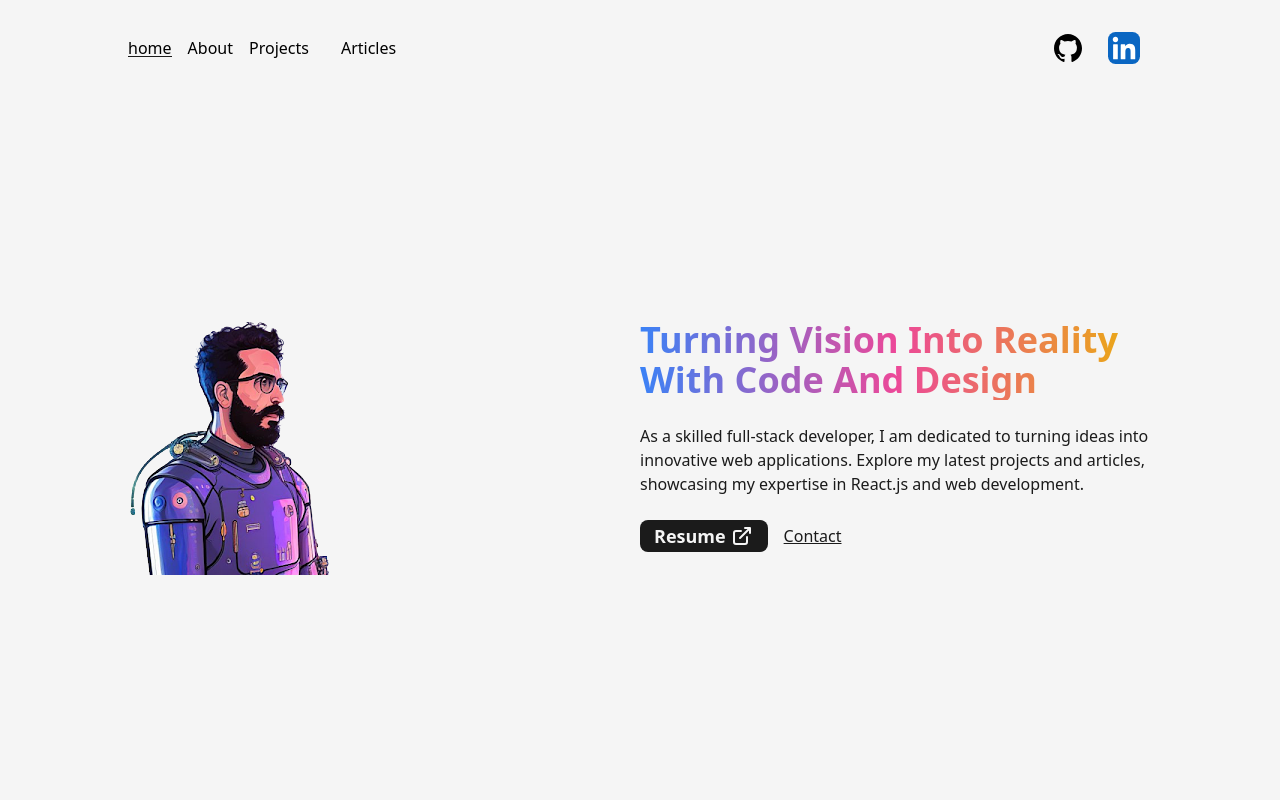
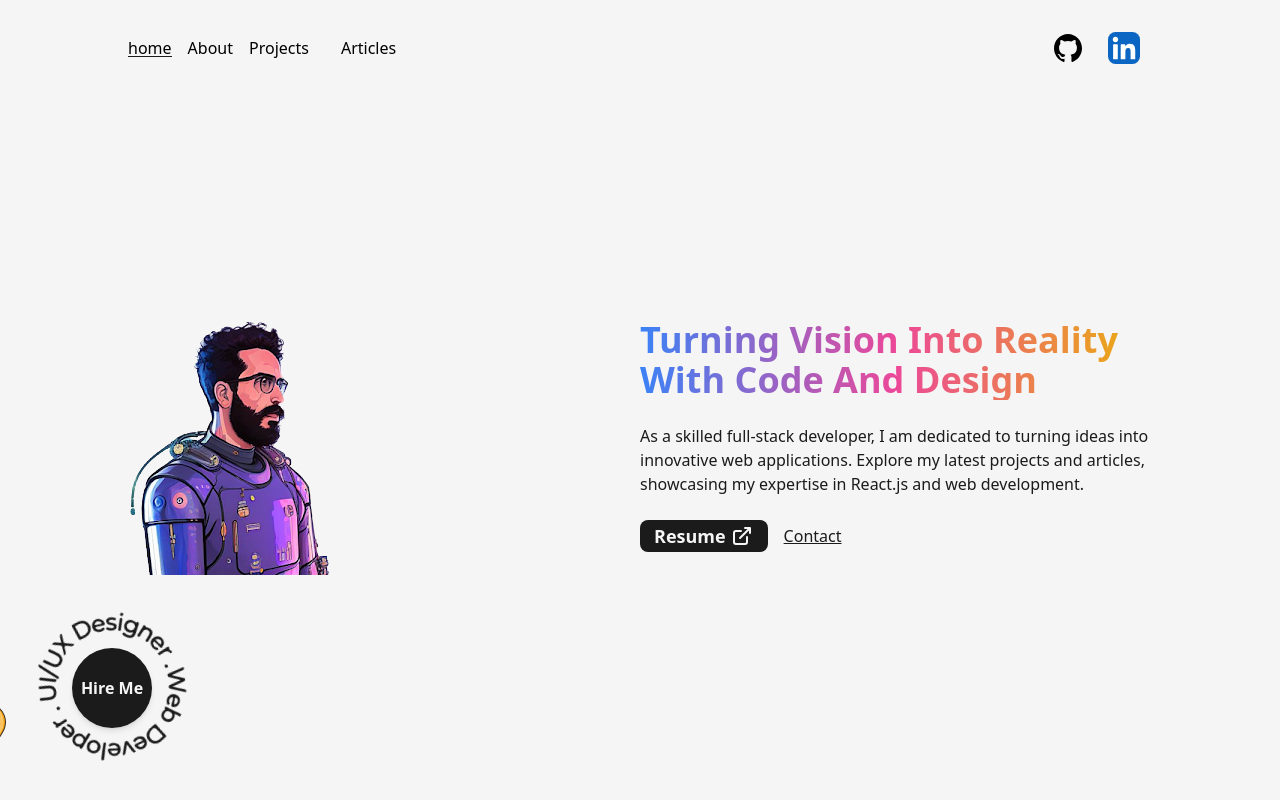
Before and after one commit to rodrigocamargo854/Next.js-Developer-Portfolio-Starter-Code, a Next.js app: page / in a window 1280 px wide. Shown: the top 800 px of the page. Built offline with nearby package versions, Linux system fonts and the light colour scheme.

Commit message:
adde animation and button hire me

```diff
--- /dev/null
+++ b/src/components/HireMe.js
@@ -0,0 +1,25 @@
+import React from "react";
+import { CircularText } from "./Icons";
+import Link from "next/link";
+
+const HireMe = () => {
+  return (
+    <div className="fixed left-4 bottom-4 flex items-center justify-center overflow-hidden">
+      <div className="w-48 h-auto items-center justify-center relative">
+        <CircularText className={"fill-dark animate-spin-slow"} />
+
+        <Link
+          href={`mailto:${process.env.NEXT_PUBLIC_EMAIL}`}
+          className="flex items-center justify-center absolute left-1/2 top-1/2
+          -translate-x-1/2 -translate-y-1/2 bg-dark text-light
+          shadow-md border-solid border-dark w-20 h-20 rounded-full
+          font-semibold hover:bg-light hover:text-dark"
+        >
+          Hire Me
+        </Link>
+      </div>
+    </div>
+  );
+};
+
+export default HireMe;
--- a/src/pages/index.js
+++ b/src/pages/index.js
@@ -6,6 +6,9 @@ import profilePic from "../../public/images/profile/me-developr.png";
 import { AnimatedText } from "@/components/AnimatedText";
 import Link from "next/link";
 import { LinkArrow } from "@/components/Icons";
+import HireMe from "@/components/HireMe";
+import lightBulb from '../../public/images/svgs/miscellaneous_icons_1.svg'
+
 const inter = Inter({ subsets: ["latin"] });
 
 export default function Home() {
@@ -58,6 +61,10 @@ export default function Home() {
             </div>
           </div>
         </Layout>
+        <HireMe/>
+        <div className= 'absolute right-8 bottom-8 inline-block w-24 w-full h-auto'>
+          <Image src={lightBulb} alt="Rodrigo Camargo" />
+        </div>
       </main>
     </>
   );
--- a/tailwind.config.js
+++ b/tailwind.config.js
@@ -18,6 +18,9 @@ module.exports = {
         primary: "#B63E96", // 240,86,199
         primaryDark: "#58E6D9", // 80,230,217
       },
+      animation:{
+        'spin-slow': 'spin 8s linear infinite',
+      }
     },
   },
   plugins: [],
```
Also changed, not shown: src/components/Icons.js (+8 -14 lines), public/images/circular-text.png (deleted), public/images/circular.svg (added).
